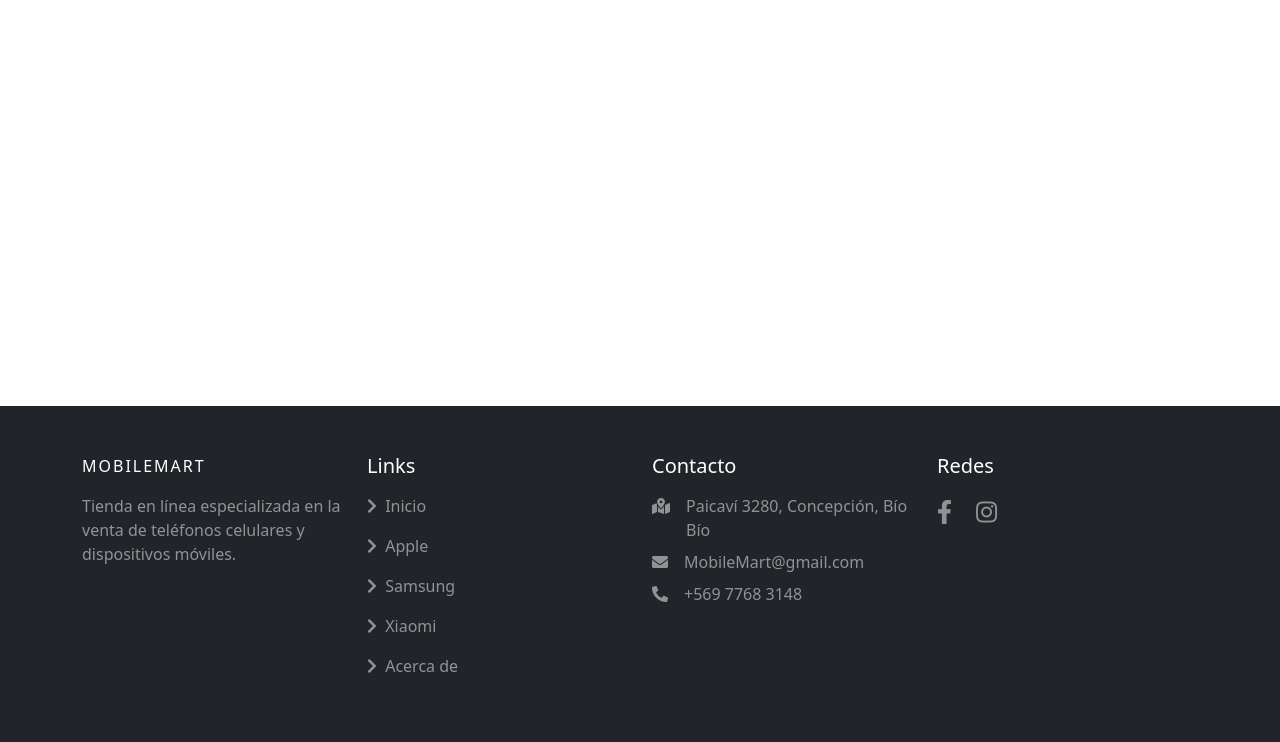
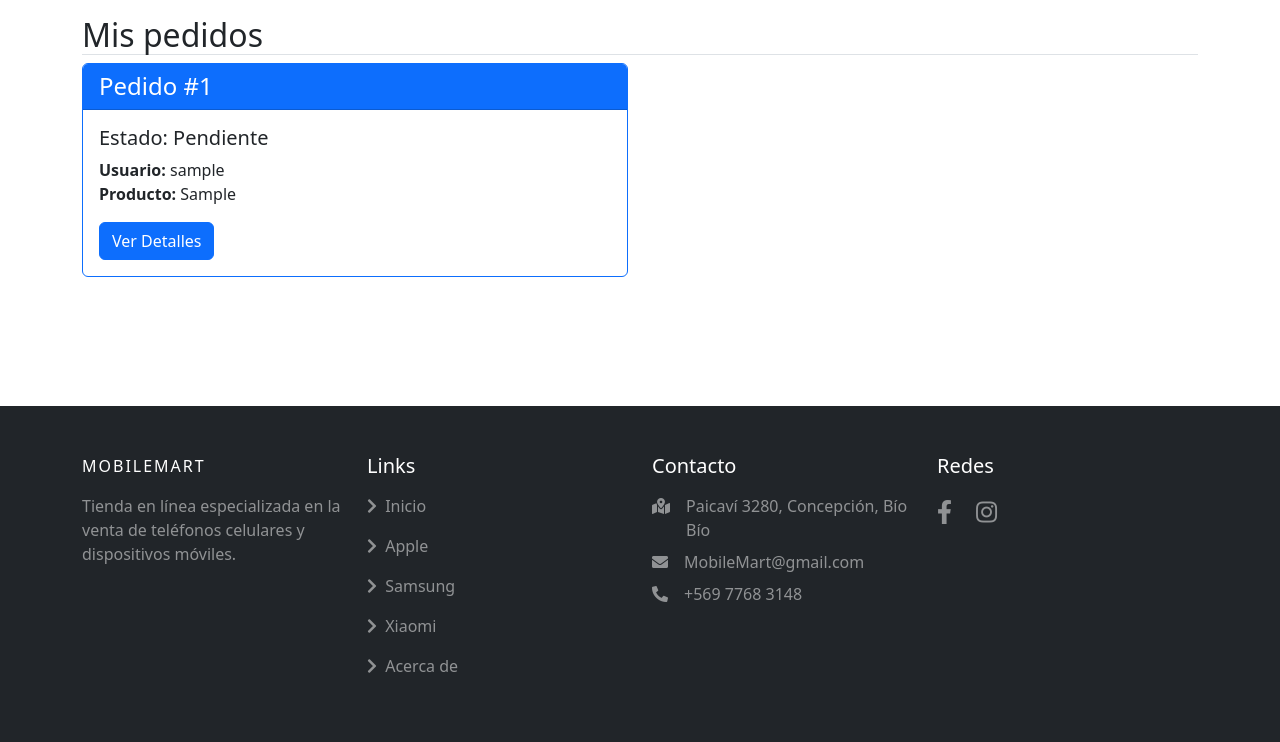
Before and after one commit to m-fuentesr/proyecto-github, a Django app: page /pedidosuser/ in a window 1280 px wide. Shown: the part 58-800 px from the top of the page. Run offline with Django 5.2, Linux system fonts and the light colour scheme; a user stored in the database is signed in; tables that the repository leaves empty hold one stand-in row (values such as "Sample post"); some libraries are stand-ins or nearby versions.

Commit message:
Matías Fuentes
Agregada sección faltante de lista de pedidos personal de los usuarios.

```diff
--- a/mobilemart/templates/mobilemart/pedidosuser.html
+++ b/mobilemart/templates/mobilemart/pedidosuser.html
@@ -5,4 +5,29 @@
 
 {% block contenido %}
 
+<section>
+    <div class="container mt-3 mb-5">
+        <h2 class="border-bottom">Mis pedidos</h2>
+        <div class="row">
+            {% for pedido in pedidos %}
+            <div class="col-md-6">
+                <div class="card border-primary mb-3">
+                    <div class="card-header bg-primary text-white">
+                        <h4 class="mb-0">Pedido #{{ pedido.id }}</h4>
+                    </div>
+                    <div class="card-body">
+                        <h5 class="card-title">Estado: {{ pedido.estado }}</h5>
+                        <p class="card-text">
+                            <strong>Usuario:</strong> {{ pedido.usuario.username }}<br>
+                            <strong>Producto:</strong> {% for detalle in pedido.detalles.all %}{{ detalle.celular.modelo }} {% endfor %}
+                        </p>
+                        <a href="{% url 'detalle_pedido_usuario' pedido.id %}" class="btn btn-primary">Ver Detalles</a>
+                    </div>
+                </div>
+            </div>
+            {% endfor %}
+        </div>
+    </div>
+</section>
+
 {% endblock contenido %}
```
